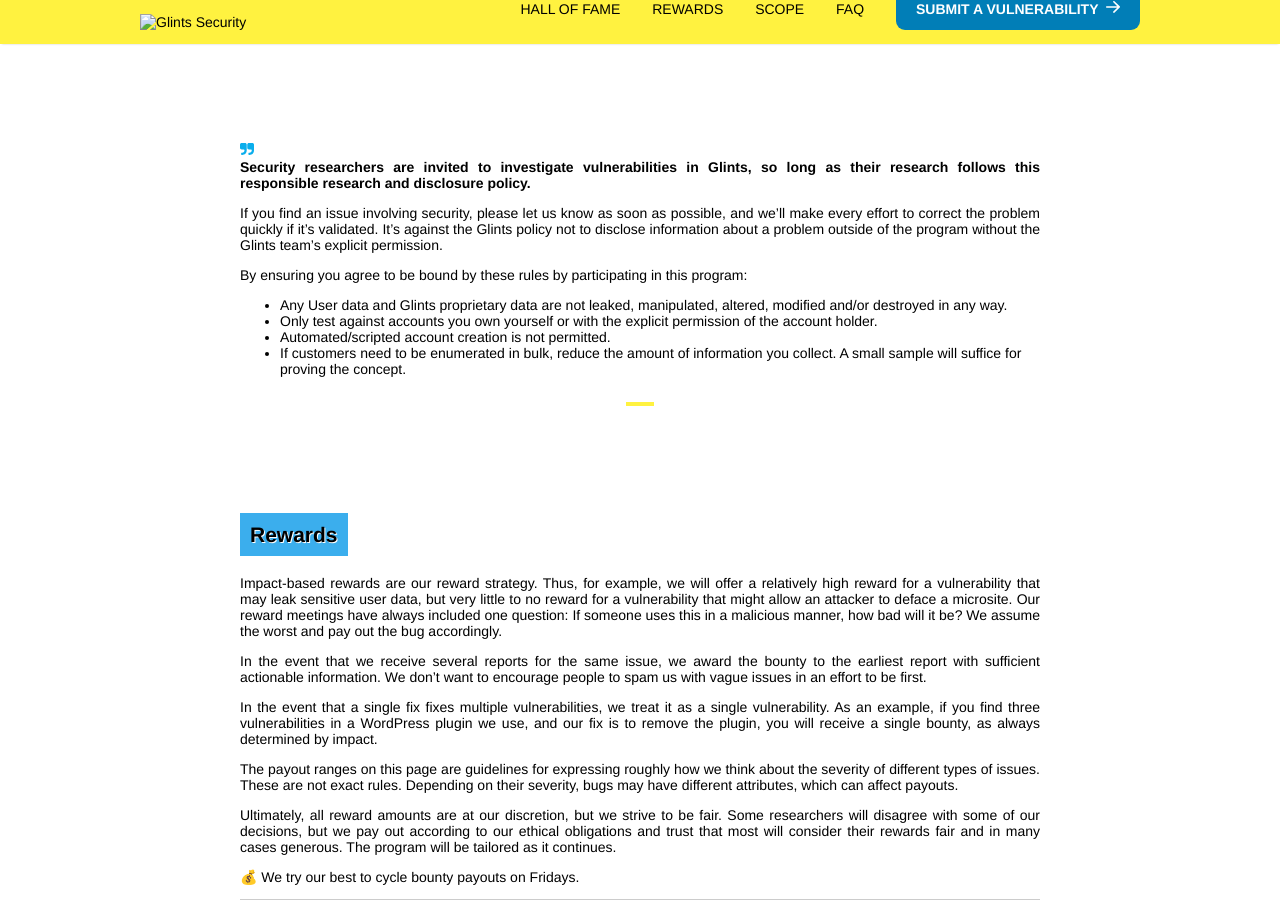
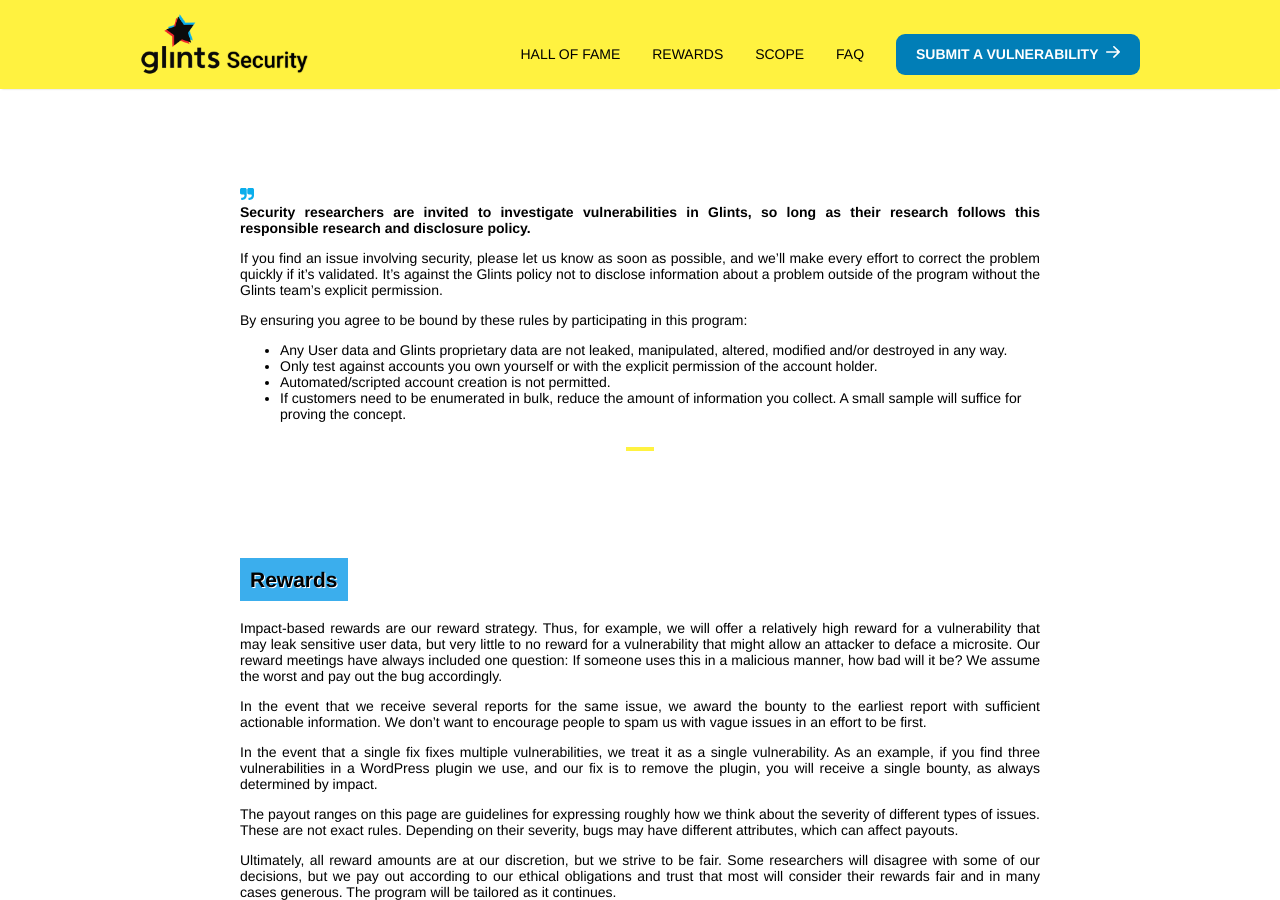
Before and after one commit to glints-dev/bug-bounty, a Jekyll site: the page built from index.html, in a window 1280 px wide and 900 px high. Built offline with Jekyll 4.4.1, drawn with Linux system fonts in a browser that asks for light colours; the list of posts is cut into pages by our own code.

Commit message:
Fixed relative path of logo

```diff
--- a/_includes/navigation.html
+++ b/_includes/navigation.html
@@ -1,7 +1,7 @@
 <nav class="nav">
   <div class="nav-container">
     <a href="{{ site.baseurl }}/">
-      <img style="width:170px;" src="{{ '/assets/glints-security-logo.png' | prepend: site.baseurl }} " alt="Glints Security">
+      <img style="width:170px;" src="/assets/glints-security-logo.png" alt="Glints Security">
     </a>
     <ul>
       <li><a href="#">HALL OF FAME</a></li>
```
